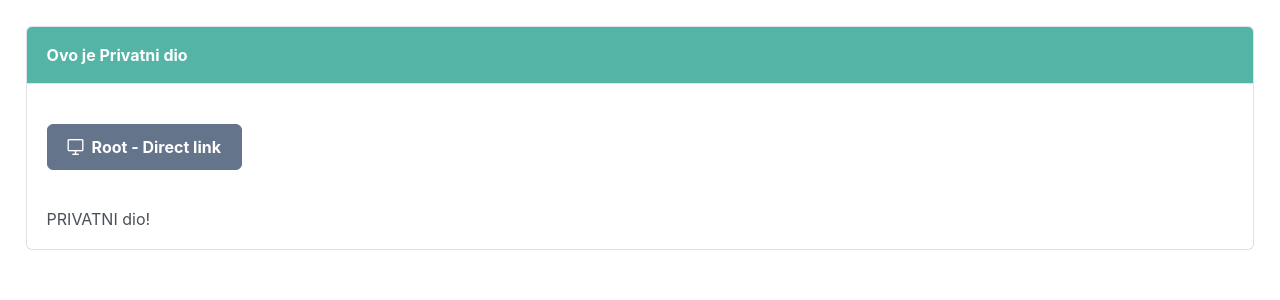
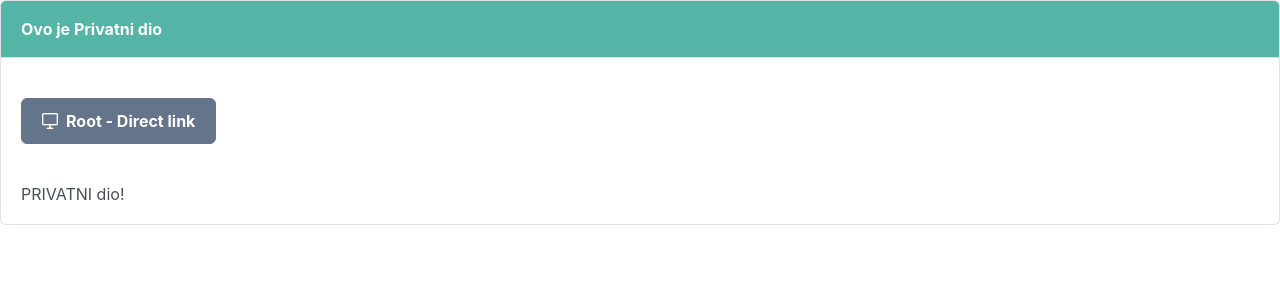
Before and after one commit to FilipPandi/microfrontends-child-3-app, a React (Create React App) app: page / in a window 1280 px wide. Shown: the top 300 px of the page. Built offline with nearby package versions, Linux system fonts and the light colour scheme.

Commit message:
Fix style

```diff
--- a/src/App.js
+++ b/src/App.js
@@ -8,7 +8,7 @@ import {Button} from "primereact/button";
 
 function App() {
     return (
-        <div style={{margin: '2%'}}>
+        <div>
             <Panel header="Ovo je Privatni dio" className="custom-panel">
                 <h2><a className={"link"} href="http://localhost:3000/"><Button severity="secondary"
                                                                                 icon="pi pi-desktop"
```
